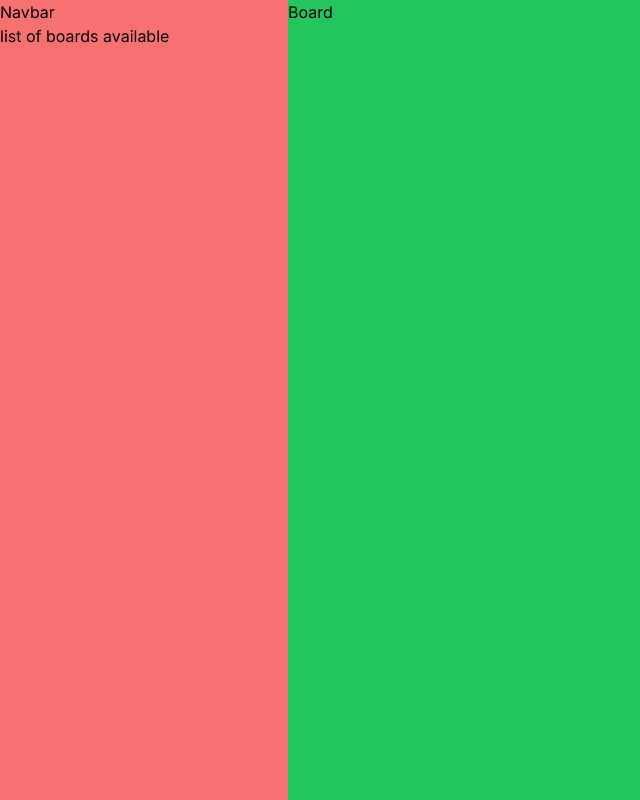
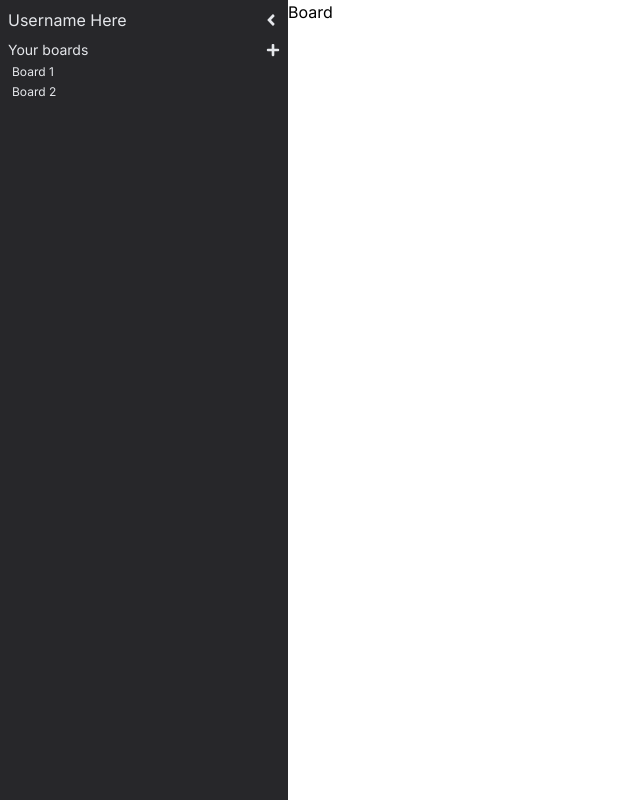
Before and after one commit to niranjanblank/flow_frontend, a Next.js app: page /boards in a window 1280 px wide. Shown: the whole page, without its empty margins (0-640 px from the left). Built offline with nearby package versions, Linux system fonts and the light colour scheme.

Commit message:
Simple layout for navbar added with client button that minimizes the sidebar

```diff
--- a/app/boards/page.tsx
+++ b/app/boards/page.tsx
@@ -2,7 +2,7 @@ import { Navbar } from "../components/Navbar/Navbar";
 
 export default function Board(){
     return (
-        <div className="bg-green-500 w-full h-full">
+        <div className="w-full h-full">
             Board
         </div>
     )
--- a/app/components/Navbar/Navbar.tsx
+++ b/app/components/Navbar/Navbar.tsx
@@ -1,12 +1,25 @@
 'use client'
 
+import { useState } from "react"
+import { FaAngleRight, FaAngleLeft } from "react-icons/fa"
 export function Navbar({
     children
 }: {children: React.ReactNode}){
+
+    const [open,setOpen] = useState(true)
+
+    const onCloseHandler = () => {
+        setOpen(!open)
+    }
     return (
-        <div className="bg-red-400 w-72">
-            Navbar
-            {children}
+        <div className={`bg-zinc-800 text-gray-200 ${open?'w-72':'w-8'} flex flex-col transition-all duration-100 p-2 gap-2`}>
+            <div className="flex justify-between ">
+                {open?(<h1>Username Here</h1>):""}
+                <button className="text-lg" onClick={onCloseHandler}>{open?<FaAngleLeft/>:<FaAngleRight/>}</button>
+            </div>
+            <div className="transition-all righ">
+                {open?children:""}
+            </div>
         </div>
     )
 }
--- a/app/components/Navbar/Sidebar.tsx
+++ b/app/components/Navbar/Sidebar.tsx
@@ -1,9 +1,18 @@
 import { Navbar } from "./Navbar";
+import { FaPlus } from "react-icons/fa"
 
 export default function Sidebar(){
     return (
         <Navbar>
-            <p>list of boards available</p>
+            <div className="flex flex-col  gap-1">
+                <div className="flex justify-between text-sm">
+                    <h1>Your boards</h1>
+                   <button><FaPlus/></button></div>
+                <ul className="text-xs ml-1 flex flex-col gap-1">
+                    <li>Board 1</li>
+                    <li>Board 2</li>
+                </ul>
+            </div>
         </Navbar>
     )
 }
```
Also changed, not shown: package.json (+5 -4 lines), 1 other file (tests, documents, lock files or other folders).
